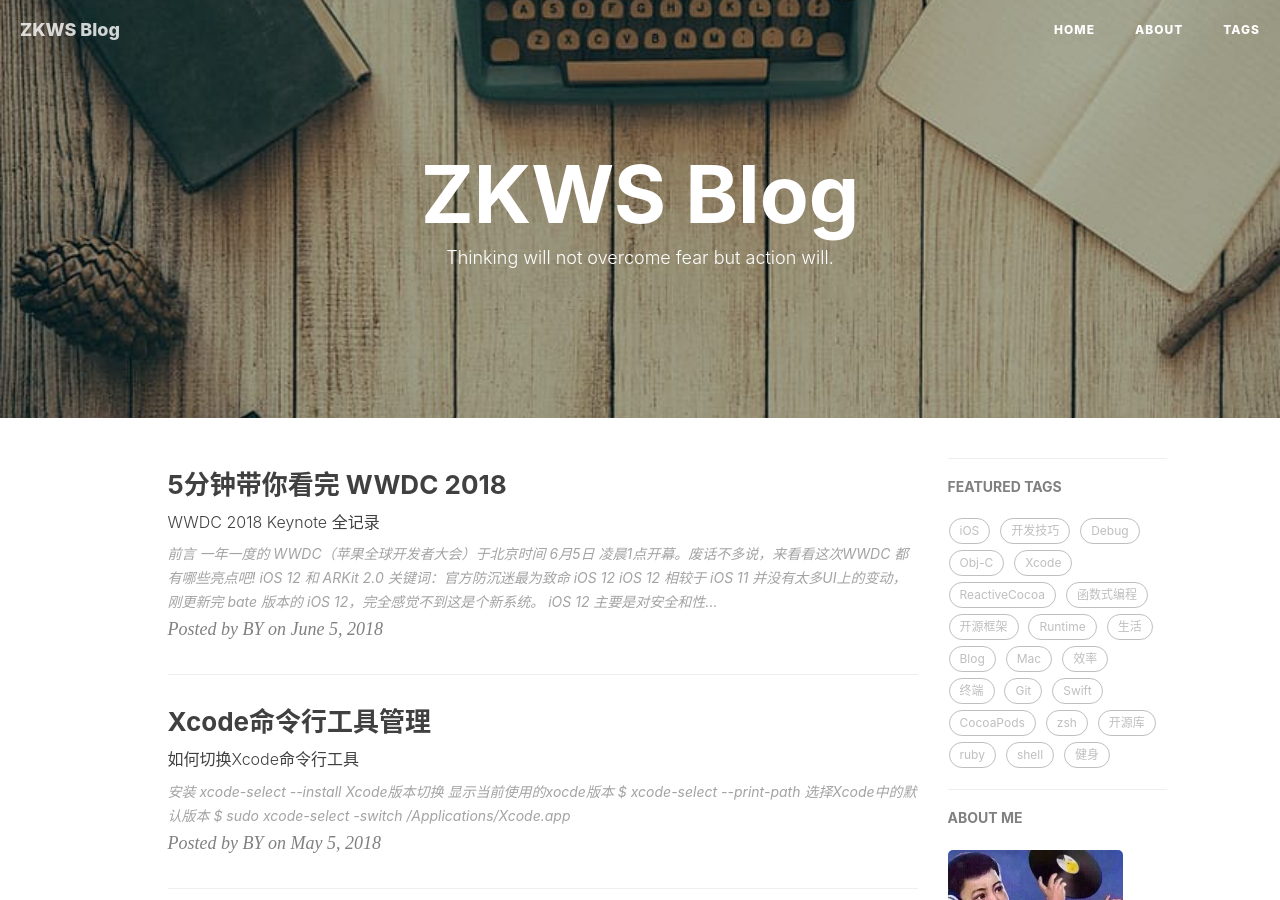
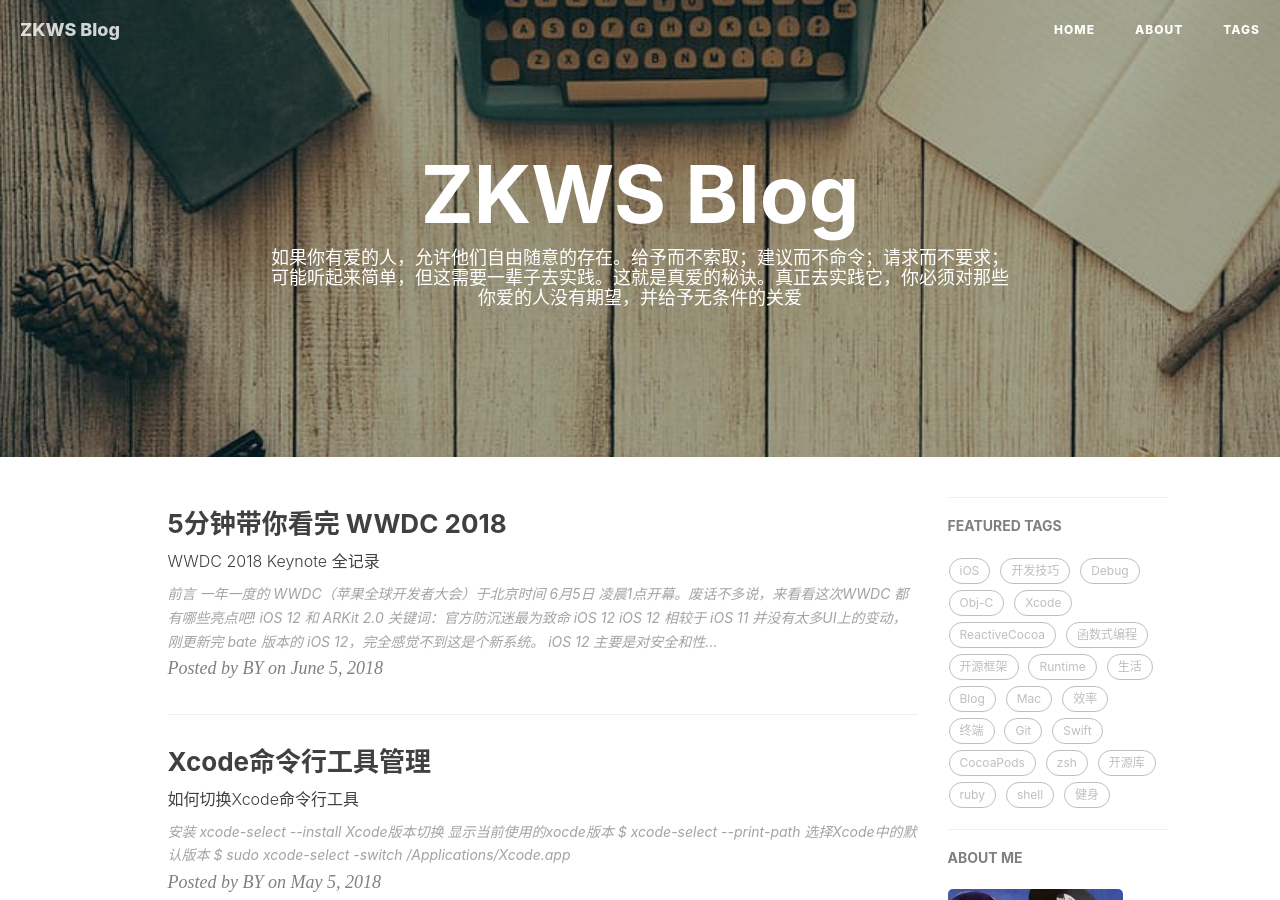
Before and after one commit to zkws/zkws.github.io, a Jekyll site: the page built from index.html, in a window 1280 px wide and 900 px high. Built offline with Jekyll 4.4.1, drawn with Linux system fonts in a browser that asks for light colours; nearby versions of some CDN libraries; the list of posts is cut into pages by our own code; comment, search, counter and statistics services are not loaded.

Commit message:
change the index.html
add description about love

```diff
--- a/index.html
+++ b/index.html
@@ -1,6 +1,6 @@
 ---
 layout: page
-description: "Thinking will not overcome fear but action will."
+description: "如果你有爱的人，允许他们自由随意的存在。给予而不索取；建议而不命令；请求而不要求；可能听起来简单，但这需要一辈子去实践。这就是真爱的秘诀。真正去实践它，你必须对那些你爱的人没有期望，并给予无条件的关爱"
 ---
 
 {% for post in paginator.posts %}
```
